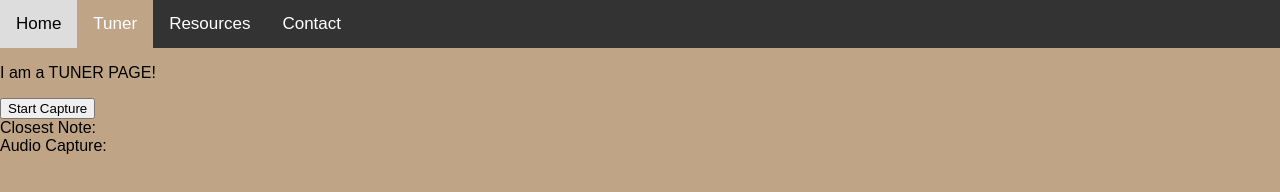
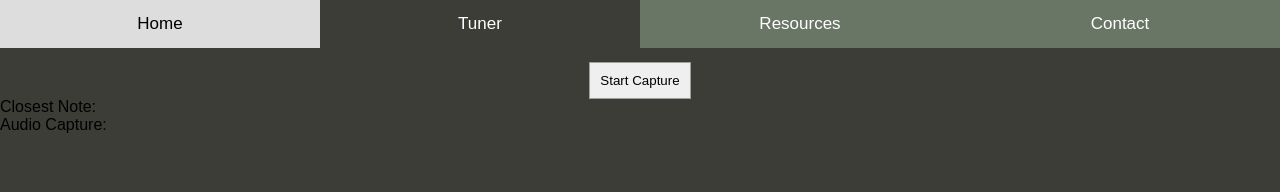
Before and after one commit to CompSciicSpmoC/music-website, a plain HTML site: page tuner.html in a window 1280 px wide. Drawn offline with Linux system fonts and the light colour scheme.

Commit message:
Changes made at college

```diff
--- a/frontend/public/styles.css
+++ b/frontend/public/styles.css
@@ -6,20 +6,24 @@ html {
 body {
   margin: 0;
   font-family: Arial, Helvetica, sans-serif;
-  background-color: #bfa486;
+  background-color: #3C3D37;
 }
 
 .topnav {
+  display: flex;
   overflow: hidden;
-  background-color: #333;
+  background-color: #697565;
+  justify-content: center;
+  text-align: center;
+  align-items: center;
 }
 
 .topnav a {
-  float: left;
   color: #ffffff;
   padding: 14px 16px;
   text-decoration: none;
   font-size: 17px;
+  width: 100%;
 }
 
 .topnav a:hover {
@@ -28,6 +32,42 @@ body {
 }
 
 .topnav a.active {
-  background-color: #bfa486;
+  background-color: #3C3D37;
   color: white;
 }
+
+.btn-container{
+  display: flex;
+  align-items: center;
+  justify-content: center;
+  margin-top: 15px;
+}
+
+#btn {
+  padding: 10px;
+  box-shadow: inset 0 0 20px rgba(255, 255, 255, 0);
+  border: 0px solid;
+  outline: 1px solid;
+  outline-color: rgba(255, 255, 255, .5);
+  outline-offset: 0px;
+  text-shadow: none;
+  cursor: pointer;
+  width: auto;
+  height: auto;
+}
+
+#btn:hover {
+  border: 1px solid;
+  box-shadow: 0 0 20px rgba(255, 255, 255, .5), 0 0 20px rgba(255, 255, 255, .2);
+  outline-color: rgba(255, 255, 255, 0);
+  outline-offset: 10px;
+  text-shadow: 1px 1px 2px #427388;
+  transition: all 1000ms cubic-bezier(0.19, 1, 0.22, 1);
+}
+
+.column{
+  float: left;
+  width: 33.33%;
+  padding: 10px;
+  height: 300px;
+}
--- a/frontend/public/tuner.js
+++ b/frontend/public/tuner.js
@@ -59,7 +59,7 @@ class PitchDetector {
   }
 
   //Function that will be used to calculate an accurate pitch
-  autoCorrelate(buffer) {
+  autoCorrelate() {
     this.note = "Test"
   }
 }
@@ -68,6 +68,6 @@ class PitchDetector {
 const pitchDetector = new PitchDetector();
 
 //Event listener is used to detect when the button is activated and when activated begins the program
-document.getElementById("Tuner").addEventListener("click", () => {
+document.getElementById("btn").addEventListener("click", () => {
   pitchDetector.startCapture();
 });
--- a/tuner.html
+++ b/tuner.html
@@ -2,15 +2,15 @@
 <html lang="en">
   <head>
     <!--All relevant information needed within the html header-->
-    <meta charset="UTF-8" />
-    <meta name="viewport" content="width=device-width, initial-scale=1.0" />
-    <meta http-equiv="X-UA-Compatible" content="ie=edge" />
+    <meta charset="UTF-8">
+    <meta name="viewport" content="width=device-width, initial-scale=1.0">
+    <meta http-equiv="X-UA-Compatible" content="ie=edge">
     <!--Webpage title-->
     <title>Tuner</title>
     <!--Ebedding of the relevant styles sheet and it's location-->
-    <link rel="stylesheet" href="frontend/public/styles.css" />
+    <link rel="stylesheet" href="frontend/public/styles.css">
     <!--Icon if needed in the future-->
-    <link rel="icon" href="./favicon.ico" type="image/x-icon" />
+    <link rel="icon" href="./favicon.ico" type="image/x-icon">
   </head>
 
   <body>
@@ -25,10 +25,10 @@
       <a href="contact.html">Contact</a>
     </div>
 
-    <p>I am a TUNER PAGE!</p>
-
     <!--Button used to initaite the Tuner-->
-    <button id="Tuner">Start Capture</button>
+    <div class="btn-container">
+      <button id="btn">Start Capture</button>
+    </div>
     <!--Text output for the Tuner-->
     <div id="noteOutput">Closest Note:</div>
     <div id="audioInput">Audio Capture:</div>
```
Also changed, not shown: contact.html (+5 -7 lines), index.html (+5 -7 lines), resources.html (+14 -6 lines).
